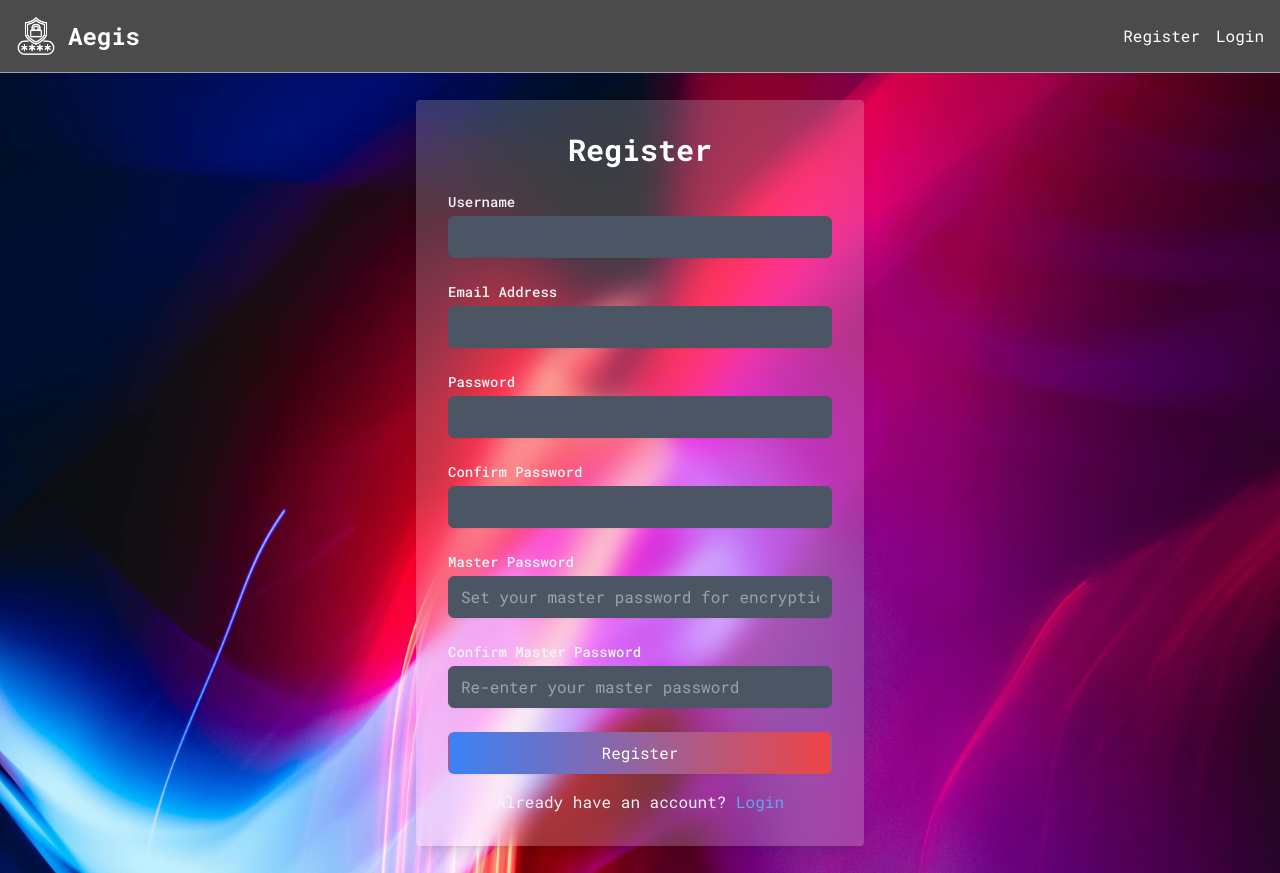
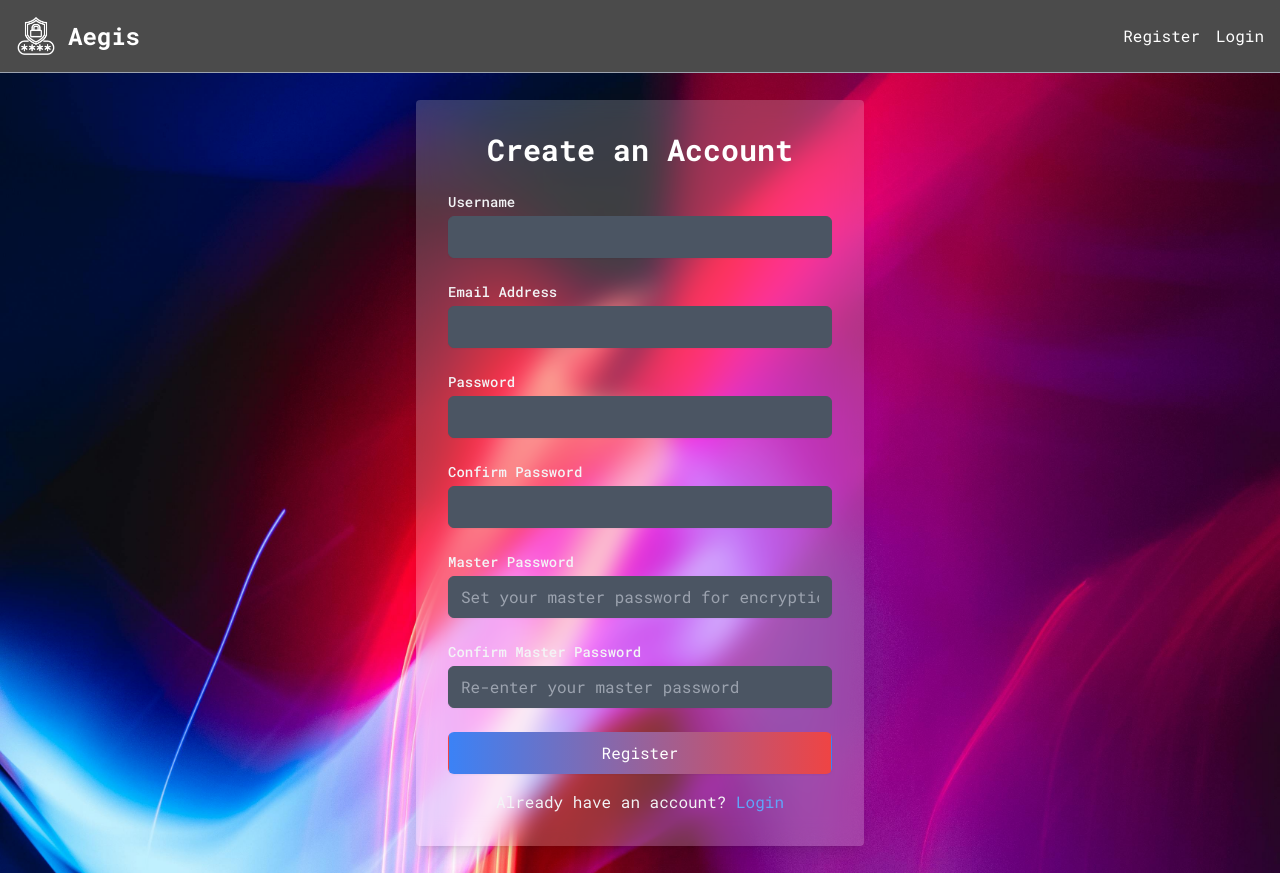
Before and after one commit to infinimineralex/Project-AEGIS, a React (Vite) app in the folder aegis-frontend/: page /register in a window 1280 px wide. Built offline with nearby package versions, Linux system fonts and the light colour scheme; no server answers; a web font is replaced by a local one.

Commit message:
updated formatting

```diff
--- a/aegis-frontend/src/pages/Register.tsx
+++ b/aegis-frontend/src/pages/Register.tsx
@@ -110,7 +110,7 @@ const Register: React.FC = () => {
         transition={{ duration: 0.4 }}
       >
         <h2 className="mb-6 text-center text-3xl font-extrabold text-white">
-          Register
+          Create an Account
         </h2>
 
         {error && <div className="mb-4 text-gray-100">{error}</div>}
```
Also changed, not shown: 1 other file (tests, documents, lock files or other folders).
